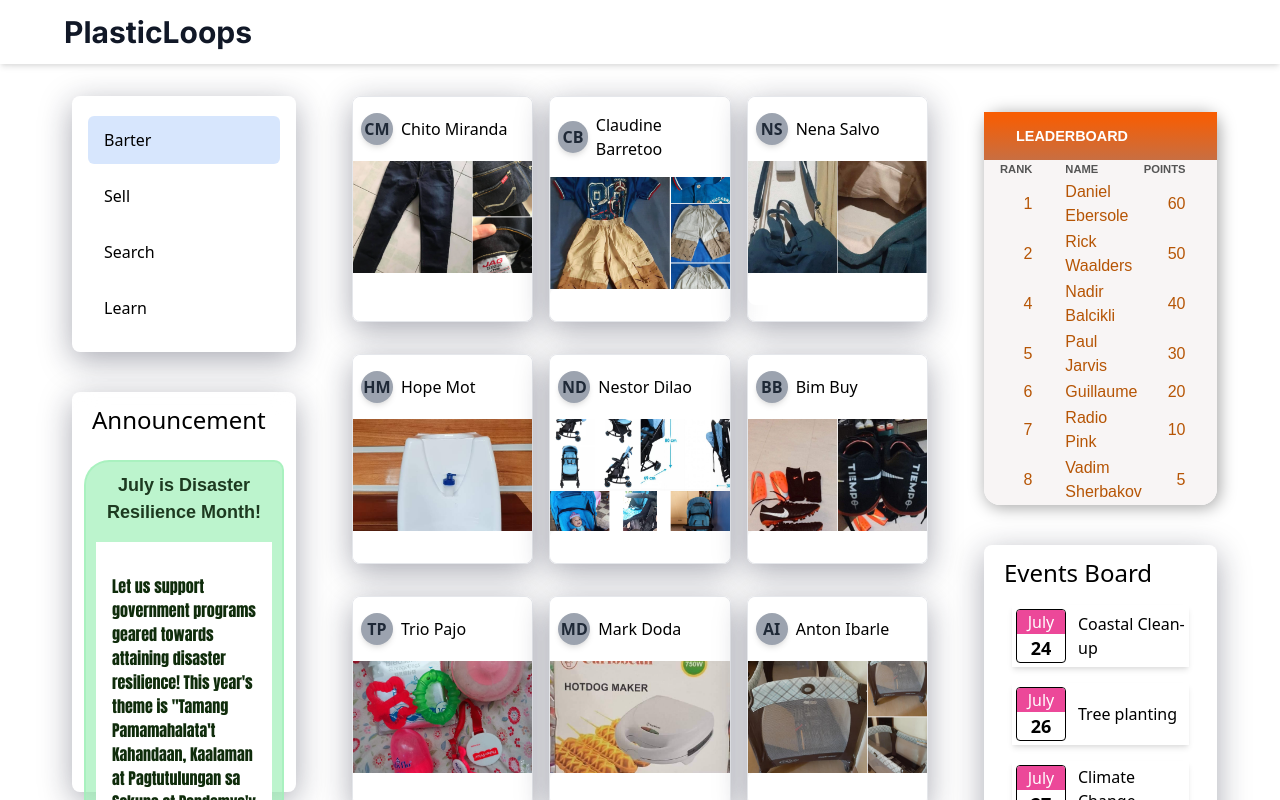
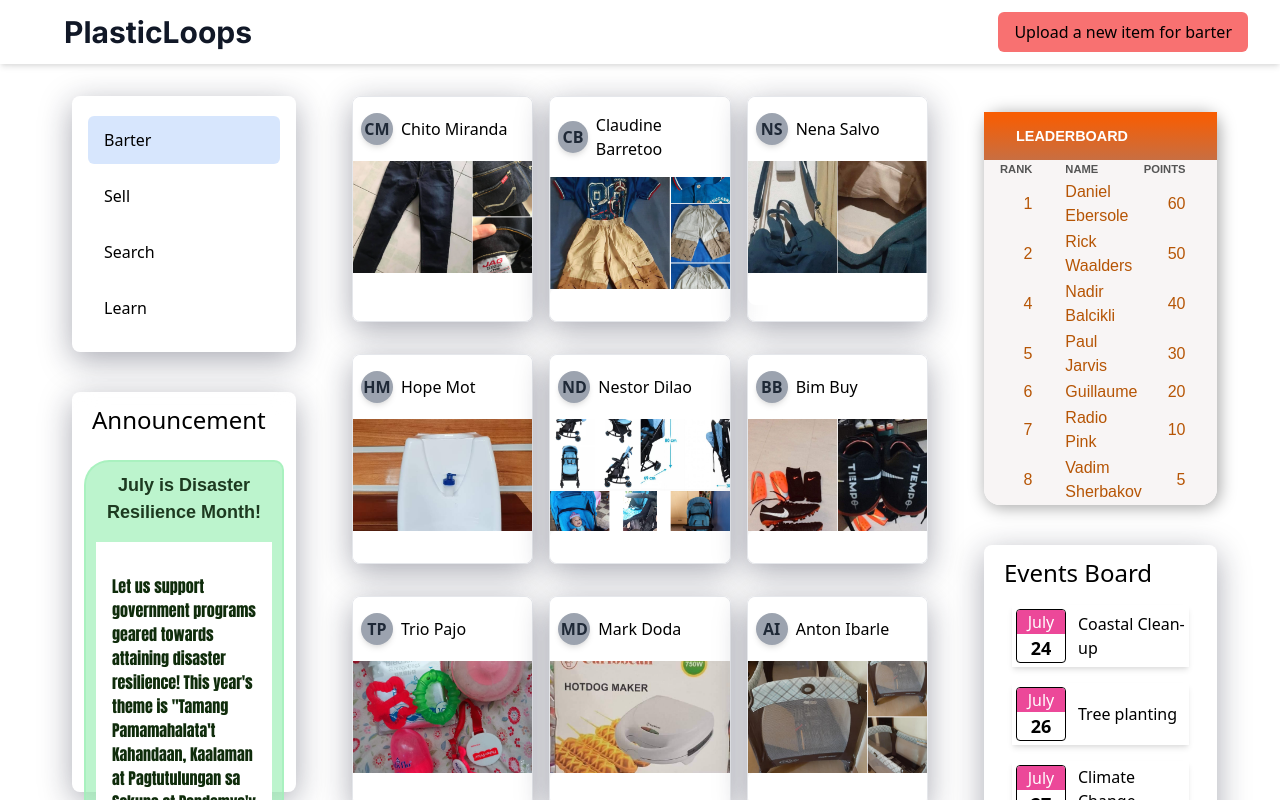
Before and after one commit to EnVolunTech/plasticloopsfrontend, a Next.js app: page / in a window 1280 px wide. Shown: the top 800 px of the page. Built offline with nearby package versions, Linux system fonts and the light colour scheme.

Commit message:
add new barter button on nav

```diff
--- a/components/common/Navbar/Navbar.module.css
+++ b/components/common/Navbar/Navbar.module.css
@@ -9,3 +9,10 @@
 .siteName {
   @apply px-8 text-3xl font-bold text-gray-900 font-inter;
 }
+.barterButton {
+  @apply flex items-center w-full px-4 py-2 my-1 text-left bg-red-400 rounded-md focus:outline-none;
+}
+
+.barterButton:hover {
+  @apply transition ease-in bg-red-600;
+}
--- a/components/common/Navbar/Navbar.tsx
+++ b/components/common/Navbar/Navbar.tsx
@@ -14,7 +14,9 @@ const Navbar = () => {
           </a>
         </Link>
       </div>
-      <div className="flex space-x-4"></div>
+      <div className="flex space-x-4">
+        <button className={s.barterButton}>Upload a new item for barter</button>
+      </div>
     </div>
   );
 };
```
